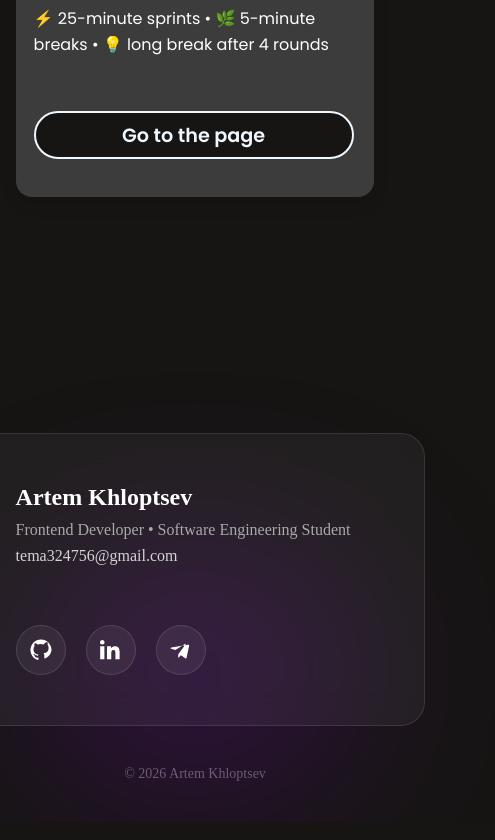
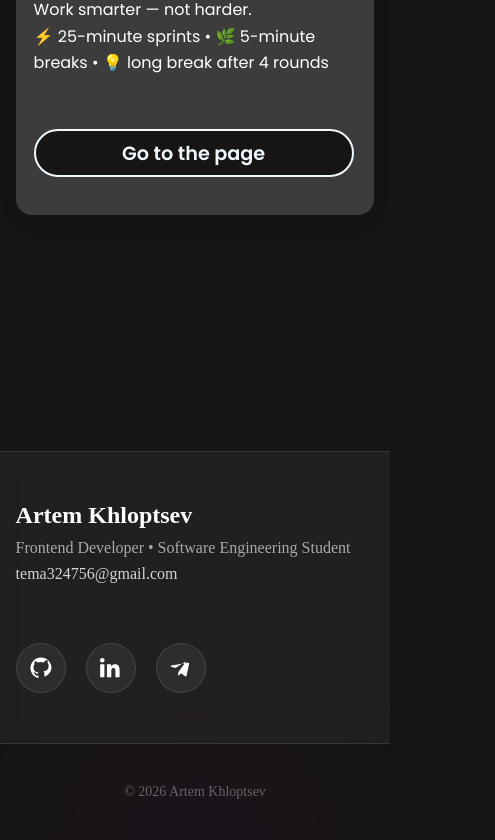
Before and after one commit to danserot/My-Portfolio-, a React (Create React App) app: page /projects in a window 390 px wide. Shown: the part 9170-10010 px from the top of the page, 495 px wide, since content can reach past the window. Built offline with nearby package versions, Linux system fonts and the light colour scheme.

Commit message:
Final version 2.0

```diff
--- a/src/components/header.jsx
+++ b/src/components/header.jsx
@@ -1,4 +1,4 @@
-import React, { useState } from "react";
+import React, { useState, useEffect } from "react";
 import { Link } from "react-router-dom";
 import "../styles/header.css";
 
@@ -7,7 +7,20 @@ export default function Header() {
   const toggleMenu = () => {
     setIsOpen((prev) => !prev);
   };
+  useEffect(() => {
+    if (isOpen) {
+      document.body.style.overflow = "hidden";
+    } else {
+      document.body.style.overflow = "auto";
+    }
+
+    return () => {
+      document.body.style.overflow = "auto";
+    };
+  }, [isOpen]);
+
   return (
+    <>
       <div className="header">
         <div className="headerblock">
           <a href="Index.html">
@@ -41,11 +54,17 @@ export default function Header() {
             <Link to="/about">About</Link>
           </div>
           <div className="headerblock">
-          <a href="https://t.me/@ArtemKhloptsev" target="_blank" rel="noreferrer">
+            <a
+              href="https://t.me/@ArtemKhloptsev"
+              target="_blank"
+              rel="noreferrer">
               Contact
             </a>
           </div>
         </div>
       </div>
+      {isOpen && <div className="menu-overlay" onClick={toggleMenu}></div>} ;
+
+    </>
   );
 }
--- a/src/styles/footer.css
+++ b/src/styles/footer.css
@@ -5,6 +5,7 @@
   display: flex;
   flex-direction: column;
   align-items: center;
+  overflow: hidden;
 }
 
 /* Glow background */
@@ -26,9 +27,12 @@
   border: 1px solid rgba(255, 255, 255, 0.1);
   border-radius: 24px;
   width: min(1000px, 92%);
+  -webkit-backdrop-filter: blur(18px);
   padding: 50px;
   position: relative;
   z-index: 1;
+  backdrop-filter: blur(10px);
+  -webkit-backdrop-filter: blur(10px);
 }
 
 .footer__content {
@@ -89,3 +93,25 @@
   color: #666;
   font-size: 14px;
 }
+.footer::before {
+  bottom: -120px; /* уводим вниз */
+  width: 420px;
+  height: 220px;
+  filter: blur(90px);
+  opacity: 0.35;
+}
+
+@media (max-width: 768px) {
+  .footer::before {
+    bottom: -120px; /* уводим вниз */
+    width: 420px;
+    height: 220px;
+    filter: blur(90px);
+    opacity: 0.35;
+  }
+
+  .footer__glass {
+    backdrop-filter: blur(10px);
+    -webkit-backdrop-filter: blur(10px);
+  }
+}
--- a/src/styles/header.css
+++ b/src/styles/header.css
@@ -113,3 +113,14 @@
     display: flex;
   }
 }
+.menu-overlay {
+  position: fixed;
+  inset: 0;
+  background: rgba(0, 0, 0, 0.6);
+  backdrop-filter: blur(4px);
+  z-index: 998;
+}
+.nav {
+  z-index: 999;
+  position: fixed;
+}
```
Lines whose indentation alone changed are shown as unchanged.
